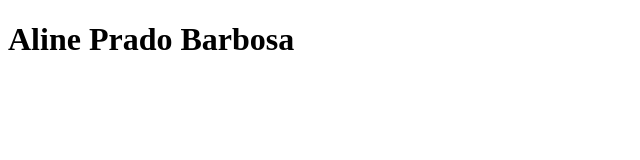
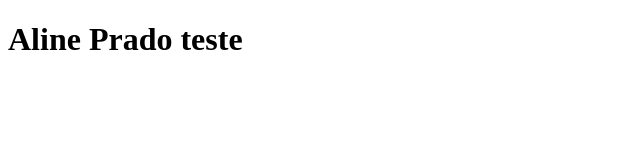
Before and after one commit to lineprado98/portfolio, a Next.js app: page / in a window 1280 px wide. Shown: the top 160 px of the page, without its empty margins (0-640 px from the left). Built offline with nearby package versions, Linux system fonts and the light colour scheme.

Commit message:
test-commit

```diff
--- a/pages/index.js
+++ b/pages/index.js
@@ -4,7 +4,7 @@
 
 function Home() {
 
-    return <div> <h1>Aline Prado Barbosa</h1></div>
+    return <div> <h1>Aline Prado teste</h1></div>
 
 }
 
```
